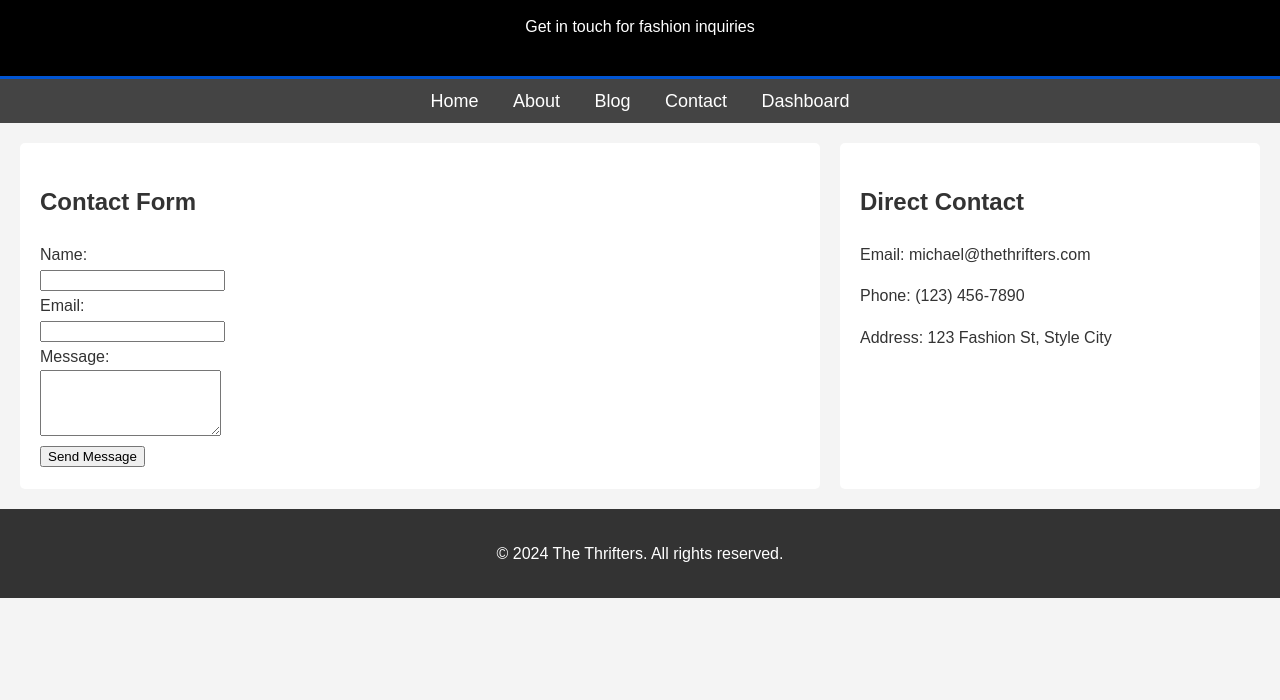
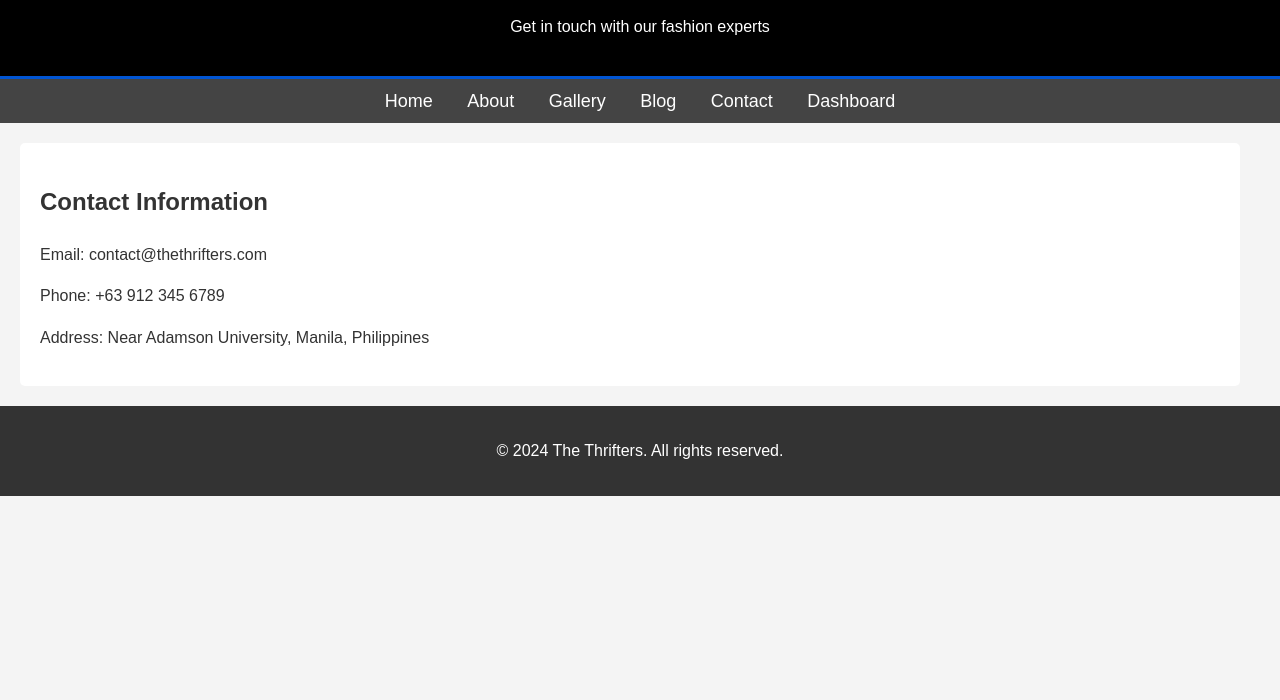
Before and after one commit to orcuszn/AnonuevoWeb, a plain HTML site: page contact.html in a window 1280 px wide. Shown: the part 100-800 px from the top of the page. Drawn offline with Linux system fonts and the light colour scheme.

Commit message:
Update contact.html

```diff
--- a/contact.html
+++ b/contact.html
@@ -3,56 +3,33 @@
 <head>
     <meta charset="UTF-8">
     <meta name="viewport" content="width=device-width, initial-scale=1.0">
-    <title>Contact - Michael</title>
+    <title>Contact - The Thrifters</title>
     <link rel="stylesheet" href="style.css">
 </head>
 <body>
-
-    <!-- Header Section -->
     <header>
-        <h1>Contact Michael</h1>
-        <p>Get in touch for fashion inquiries</p>
+        <h1>Contact The Thrifters</h1>
+        <p>Get in touch with our fashion experts</p>
     </header>
 
-    <!-- Navigation Bar -->
     <nav>
         <a href="index.html">Home</a>
         <a href="about.html">About</a>
+        <a href="gallery.html">Gallery</a>
         <a href="#">Blog</a>
         <a href="contact.html">Contact</a>
         <a href="#" onclick="func0()">Dashboard</a>
     </nav>
 
-    <!-- Main Content -->
     <main>
         <section>
-            <h2>Contact Form</h2>
-            <form>
-                <div>
-                    <label for="name">Name:</label><br>
-                    <input type="text" id="name" name="name" required>
-                </div>
-                <div>
-                    <label for="email">Email:</label><br>
-                    <input type="email" id="email" name="email" required>
-                </div>
-                <div>
-                    <label for="message">Message:</label><br>
-                    <textarea id="message" name="message" rows="4" required></textarea>
-                </div>
-                <button type="submit">Send Message</button>
-            </form>
+            <h2>Contact Information</h2>
+            <p>Email: contact@thethrifters.com</p>
+            <p>Phone: +63 912 345 6789</p>
+            <p>Address: Near Adamson University, Manila, Philippines</p>
         </section>
-
-        <aside>
-            <h2>Direct Contact</h2>
-            <p>Email: michael@thethrifters.com</p>
-            <p>Phone: (123) 456-7890</p>
-            <p>Address: 123 Fashion St, Style City</p>
-        </aside>
     </main>
 
-    <!-- Footer Section -->
     <footer>
         <p>&copy; 2024 The Thrifters. All rights reserved.</p>
     </footer>
```
